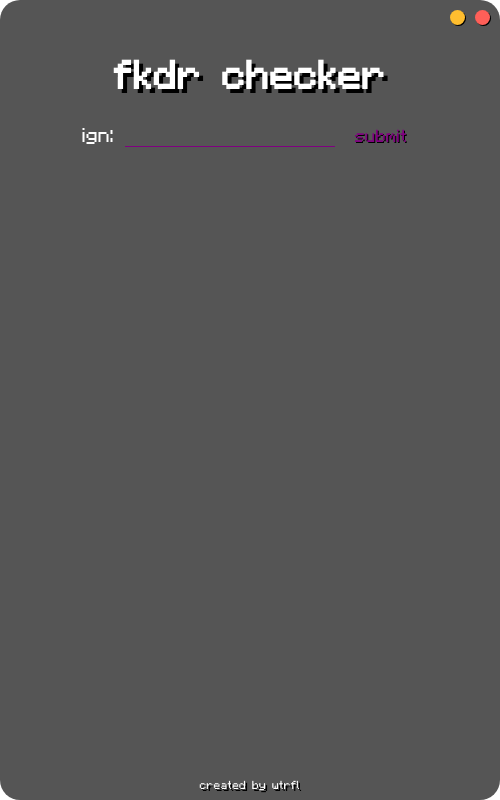
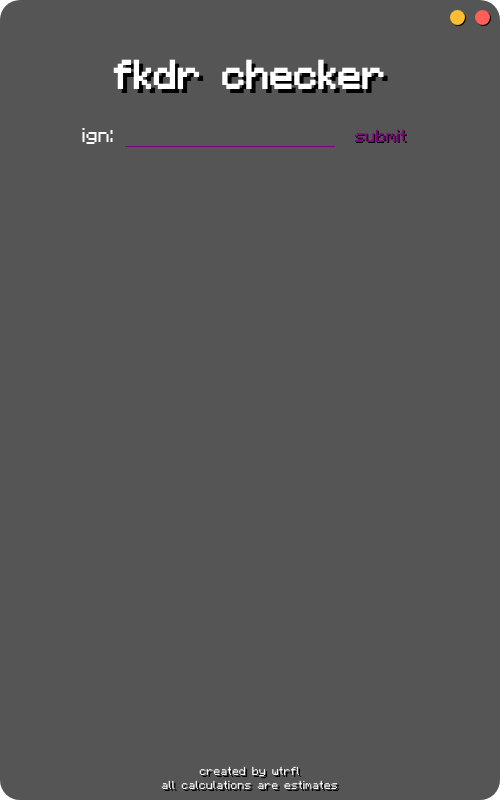
Before and after one commit to wtrfl/fkdr-checker, an Electron app: page src/index.html in a window 500 px wide. Drawn offline with Linux system fonts and the light colour scheme; no server answers.

Commit message:
add credits

```diff
--- a/src/index.html
+++ b/src/index.html
@@ -30,7 +30,7 @@
 
     </div>
 
-    <p id="credits">created by wtrfl</p>
+    <p id="credits">created by wtrfl<br />all calculations are estimates</p>
 
     <script src="index.js"></script>
 
--- a/src/style.css
+++ b/src/style.css
@@ -142,4 +142,5 @@ h1 {
     color: white;
     font-family: 'Minecraftia';
     font-size: 7pt;
+    text-align: center;
 }
```
